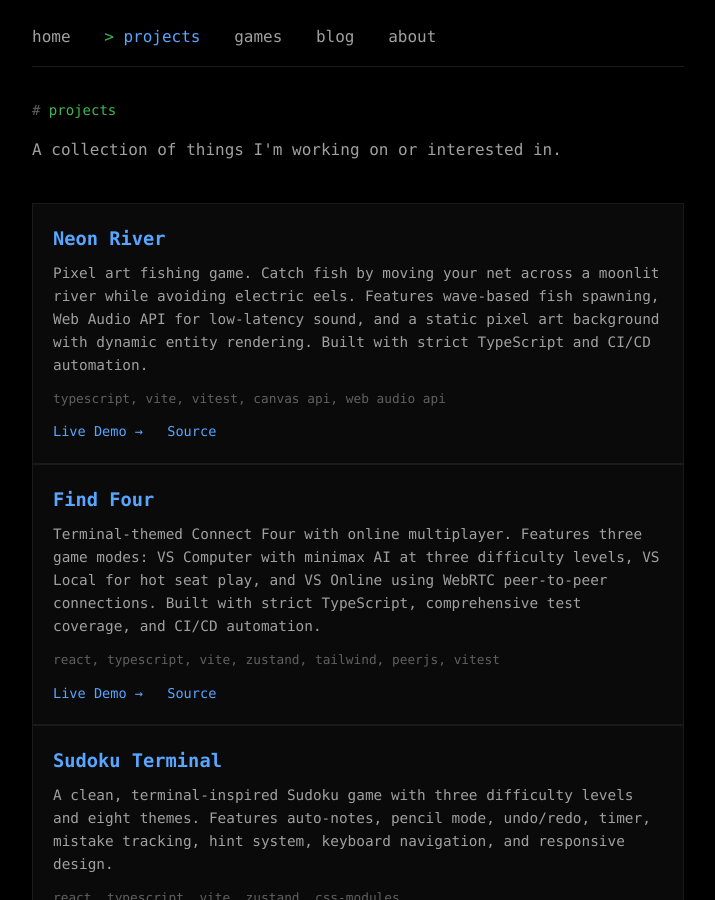
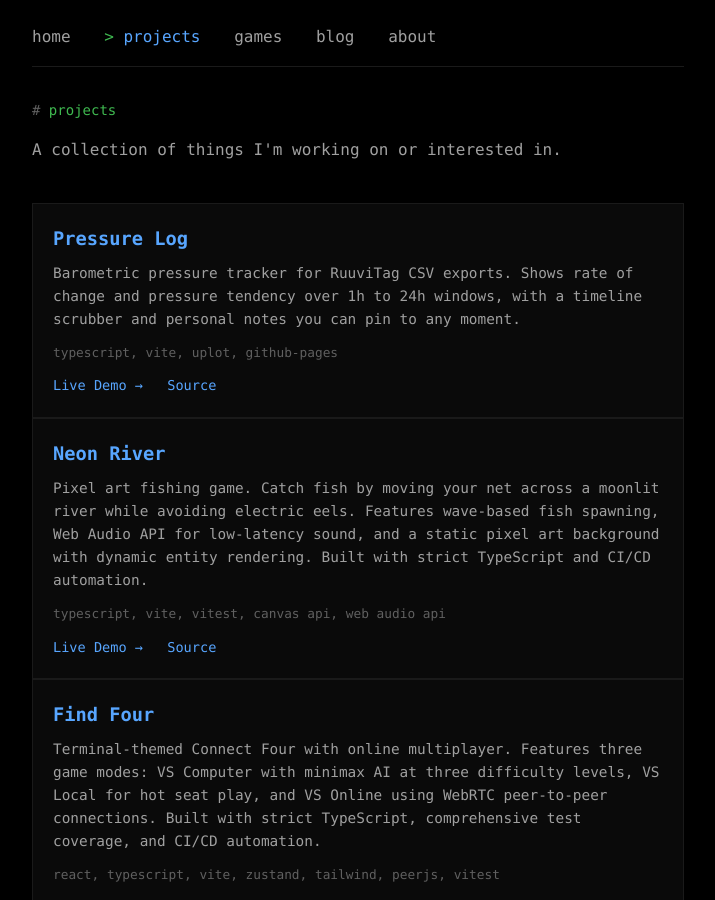
Before and after one commit to khesse-757/kahdev.me, a Jekyll site: the page built from projects.html, in a window 1280 px wide and 900 px high. Shown: the whole window, without its empty margins (282-997 px from the left). Built offline with Jekyll 4.4.1, drawn with Linux system fonts in a browser that asks for light colours.

Commit message:
post: add pressure-log blog post and project card

```diff
--- a/projects.html
+++ b/projects.html
@@ -6,6 +6,16 @@ description: projects
 <h1 class="section-title">projects</h1>
 <div class="intro">
 <p>A collection of things I'm working on or interested in.</p>
+</div>
+
+<div class="project-card">
+<h3><a href="https://github.com/khesse-757/pressure-log">Pressure Log</a></h3>
+<p>Barometric pressure tracker for RuuviTag CSV exports. Shows rate of change and pressure tendency over 1h to 24h windows, with a timeline scrubber and personal notes you can pin to any moment.</p>
+<div class="project-tech">typescript, vite, uplot, github-pages</div>
+<div class="project-links">
+<a href="https://pressure.kahdev.me" target="_blank" class="demo-link">Live Demo →</a>
+<a href="https://github.com/khesse-757/pressure-log" target="_blank">Source</a>
+</div>
 </div>
 
 <div class="project-card">
```
Also changed, not shown: _posts/2026-08-12-building-pressure-log.md (added, +18 -0 lines).
